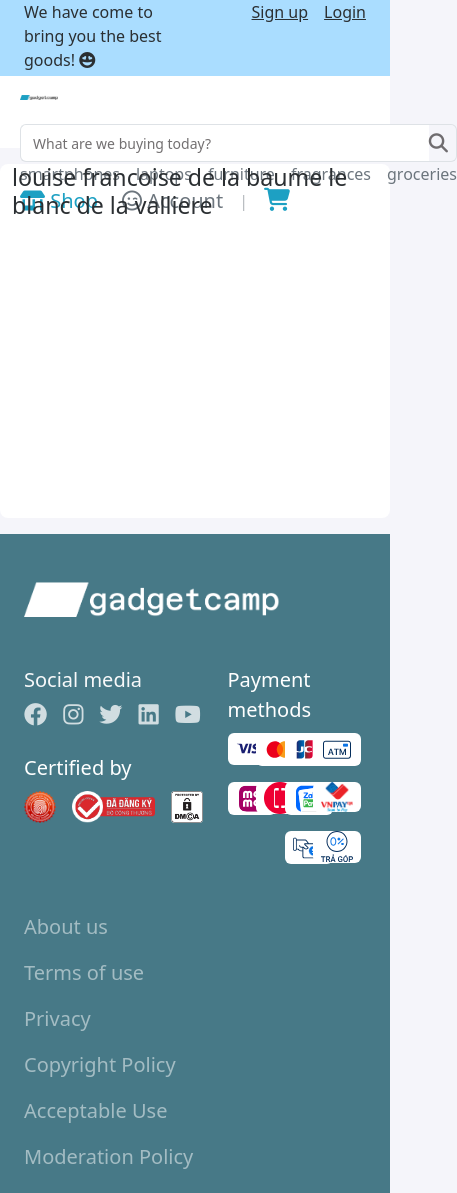
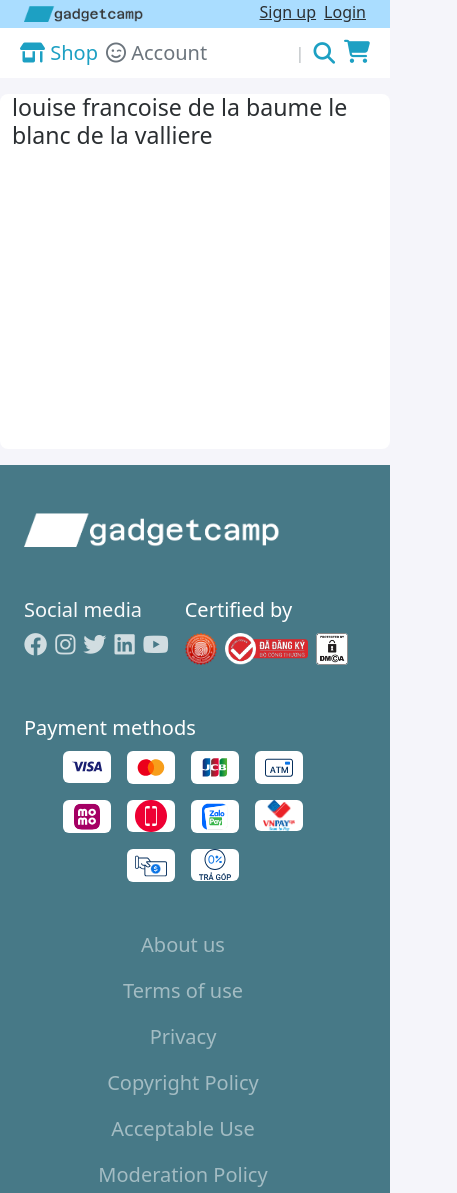
Before and after one commit to schmev91/gadgetcamp, a plain HTML site: page index.html in a window 390 px wide. Shown: the top 1193 px of the page, 457 px wide, since content can reach past the window. Drawn offline with Linux system fonts and the light colour scheme.

Commit message:
responsive header and footer

```diff
--- a/src/template/include/footer.html
+++ b/src/template/include/footer.html
@@ -4,39 +4,39 @@
             <img src="./src/img/gadgetcamp_white.png" style="max-width: 16rem;" alt="">
         </div>
         <div class="row mt-5 flex-column-reverse flex-lg-row row-gap-5">
-            <div class="footer-left row col-lg gap-5 ">
-                <div class="footer-item col col-lg-auto fs-5  d-flex flex-column gap-3 ">
-                    <a class="link-light text-white-50  text-decoration-none w-fit-content" href="#">About
+            <div class="footer-left row flex-column flex-sm-row col-lg gap-5 ">
+                <div class="footer-item col col-lg-auto text-center text-sm-start fs-5  d-flex flex-column gap-3 ">
+                    <a class="link-light text-white-50  text-decoration-none " href="#">About
                         us</a>
-                    <a class="link-light text-white-50  text-decoration-none w-fit-content" href="#">Terms of
+                    <a class="link-light text-white-50  text-decoration-none " href="#">Terms of
                         use</a>
-                    <a class="link-light text-white-50  text-decoration-none w-fit-content" href="#">Privacy</a>
-                    <a class="link-light text-white-50  text-decoration-none w-fit-content" href="#">Copyright
+                    <a class="link-light text-white-50  text-decoration-none " href="#">Privacy</a>
+                    <a class="link-light text-white-50  text-decoration-none " href="#">Copyright
                         Policy</a>
                     <a class="link-light text-white-50  text-decoration-none " href="#">Acceptable Use</a>
                     <a class="link-light text-white-50  text-decoration-none " href="#">Moderation
                         Policy</a>
                 </div>
                 <div
-                    class="footer-item col-auto col-sm col-lg-auto fs-5 align-items-end align-items-lg-start d-flex flex-column gap-3 ">
-                    <a class="link-light text-white-50  text-decoration-none w-fit-content" href="#">Gift
+                    class="footer-item col-auto col-sm col-lg-auto text-center text-sm-end fs-5 align-items-lg-start d-flex flex-column gap-3 ">
+                    <a class="link-light text-white-50  text-decoration-none" href="#">Gift
                         cards</a>
-                    <a class="link-light text-white-50  text-decoration-none w-fit-content" href="#">Gadgetcamp
+                    <a class="link-light text-white-50  text-decoration-none" href="#">Gadgetcamp
                         daily</a>
-                    <a class="link-light text-white-50  text-decoration-none w-fit-content" href="#">Contact/Help</a>
-                    <a class="link-light text-white-50  text-decoration-none w-fit-content" href="#">Gadgetcamp
+                    <a class="link-light text-white-50  text-decoration-none" href="#">Contact/Help</a>
+                    <a class="link-light text-white-50  text-decoration-none" href="#">Gadgetcamp
                         for
                         sellers</a>
                 </div>
 
 
             </div>
-            <div class="footer-right col-lg row justify-content-between   ">
+            <div class="footer-right col-lg row justify-content-center justify-content-sm-between   ">
                 <!-- SOCIAL MEDIA -->
-                <div class="footer-item col col-md-auto col-lg ">
-                    <div class="footer-social">
+                <div class="footer-item d-flex justify-content-between gap-3 d-sm-block col-12 col-sm col-lg ">
+                    <div class="footer-social flex-grow-1 ">
                         <p class="fw-medium text-light mb-2 fs-5 ">Social media</p>
-                        <div class="d-flex gap-3">
+                        <div class="d-flex gap-2 gap-sm-3">
                             <a href="#" class="text-white text-opacity-75">
                                 <i class="fs-3 fa-brands fa-facebook"></i>
                             </a>
@@ -54,9 +54,9 @@
                             </a>
                         </div>
                     </div>
-                    <div class="footer-legal mt-4">
+                    <div class="footer-legal flex-grow-1  mt-sm-4">
                         <p class="fw-medium mb-2 fs-5 ">Certified by</p>
-                        <div class="d-flex gap-3 ">
+                        <div class="d-flex gap-2 gap-sm-3 ">
                             <img style="height: 2rem;" src="./src/img/footer/bo-cong-thuong.png" alt="">
                             <img style="height: 2rem;" src="./src/img/footer/bo-cong-thuong-1.png" alt="">
                             <img class="bg-white rounded-1" style="height: 2rem;"
@@ -65,56 +65,56 @@
                     </div>
                 </div>
                 <!-- PAYMENT -->
-                <div class="footer-item col col-md-4 col-lg col-xl-5 ">
+                <div class="footer-item col-auto col-sm col-lg mt-5 mt-sm-0 ">
                     <div class="footer-social">
                         <p class="fw-medium mb-2 fs-5 ">Payment methods</p>
-                        <div class="row justify-content-end row-gap-3  m-0">
-                            <div class=" col-3 px-0 ">
+                        <div class="row justify-content-center  justify-content-sm-end row-cols-4 row-gap-3  m-0">
+                            <div class="col w-fit-content px-2">
                                 <img class="object-fit-contain bg-white rounded-2 px-2"
                                     style="max-width: 3rem;max-height: 2.5rem;" src="./src/img/footer/payment/visa.png"
                                     alt="">
                             </div>
-                            <div class=" col-3 px-0  ">
+                            <div class="col w-fit-content px-2 ">
                                 <img class="object-fit-contain bg-white rounded-2 px-2"
                                     style="max-width: 3rem;max-height: 2.5rem;"
                                     src="./src/img/footer/payment/master.png" alt="">
                             </div>
-                            <div class=" col-3 px-0  ">
+                            <div class="col w-fit-content px-2 ">
                                 <img class="object-fit-contain bg-white rounded-2 px-2"
                                     style="max-width: 3rem;max-height: 2.5rem;" src="./src/img/footer/payment/jcb.png"
                                     alt="">
                             </div>
-                            <div class=" col-3 px-0  ">
+                            <div class="col w-fit-content px-2 ">
                                 <img class="object-fit-contain bg-white rounded-2 px-2"
                                     style="max-width: 3rem;max-height: 2.5rem;" src="./src/img/footer/payment/atm.png"
                                     alt="">
                             </div>
-                            <div class=" col-3 px-0  ">
+                            <div class="col w-fit-content px-2 ">
                                 <img class="object-fit-contain bg-white rounded-2 px-2"
                                     style="max-width: 3rem;max-height: 2.5rem;" src="./src/img/footer/payment/momo.png"
                                     alt="">
                             </div>
-                            <div class=" col-3 px-0  ">
+                            <div class="col w-fit-content px-2 ">
                                 <img class="object-fit-contain bg-white rounded-2 px-2"
                                     style="max-width: 3rem;max-height: 2.5rem;"
                                     src="./src/img/footer/payment/viettel.png" alt="">
                             </div>
-                            <div class=" col-3 px-0  ">
+                            <div class="col w-fit-content px-2 ">
                                 <img class="object-fit-contain bg-white rounded-2 px-2"
                                     style="max-width: 3rem;max-height: 2.5rem;"
                                     src="./src/img/footer/payment/zalopay.png" alt="">
                             </div>
-                            <div class=" col-3 px-0  ">
+                            <div class="col w-fit-content px-2 ">
                                 <img class="object-fit-contain bg-white rounded-2 px-2"
                                     style="max-width: 3rem;max-height: 2.5rem;" src="./src/img/footer/payment/vnpay.png"
                                     alt="">
                             </div>
-                            <div class=" col-3 px-0  ">
+                            <div class="col w-fit-content px-2 ">
                                 <img class="object-fit-contain bg-white rounded-2 px-2"
                                     style="max-width: 3rem;max-height: 2.5rem;"
                                     src="./src/img/footer/payment/direct.png" alt="">
                             </div>
-                            <div class=" col-3 px-0  ">
+                            <div class="col w-fit-content px-2 ">
                                 <img class="object-fit-contain bg-white rounded-2 px-2"
                                     style="max-width: 3rem;max-height: 2.5rem;"
                                     src="./src/img/footer/payment/partial.png" alt="">
--- a/src/template/include/header.html
+++ b/src/template/include/header.html
@@ -1,26 +1,32 @@
 <div id="top-bar" class="container-fluid  bg-sub pb-1 ">
     <div class="container text-secondary-emphasis  d-flex ">
-        <div id="top-bar-greet" class="col top-bar-left">We have come to bring you the best goods! <i
-                class="fa-solid fa-face-grin-hearts"></i>
+        <div id="top-bar-greet" class="d-none d-sm-block col-sm-auto top-bar-left">We have come to bring you the best
+            goods! <i class="fa-solid fa-face-grin-hearts"></i>
         </div>
-        <div id="top-bar-account" class=" col  d-flex justify-content-end gap-3">
+        <!-- top-bar-logo -->
+        <div class="col d-sm-none">
+            <a href="#">
+                <img class="img-fluid" style="height: 1rem;" src="./src/img/gadgetcamp-logo.png" alt="">
+            </a>
+        </div>
+        <div id="top-bar-account" class=" col  d-flex justify-content-end gap-2 gap-md-3">
             <a class="text-secondary-emphasis" href="">Sign
                 up</a>
             <a class="text-secondary-emphasis" href="">Login</a>
         </div>
     </div>
 </div>
-<header class="container-fluid bg-white p-2 ">
+<header class="container-fluid bg-white p-2 position-relative ">
     <div id="header" class="container">
-        <div class="row align-items-center">
-            <!-- LOGO -->
-            <div class="header-logo col-2">
-                <a href="">
+        <div class="row align-items-center justify-content-between">
+            <!-- LOGO xs hidden-->
+            <div class="header-logo d-none d-sm-block  col-4 col-lg-2 h-fit-content">
+                <a href="#">
                     <img class="img-fluid" src="./src/img/gadgetcamp-logo.png" alt="">
                 </a>
             </div>
             <!-- SEARCH -->
-            <div class="col d-flex ">
+            <div class="col-auto col-lg d-none  d-lg-flex ">
                 <div class="flex-grow-1 ">
                     <form class="search d-flex ">
                         <input class="form-control border  rounded-end-0 border-end-0   "
@@ -30,7 +36,7 @@
                         </button>
 
                     </form>
-                    <div class="sub-categories d-flex gap-3">
+                    <div class="sub-categories d-none d-lg-flex gap-3">
                         <a class="link-secondary hover-underline text-decoration-none " href="">smartphones</a>
                         <a class="link-secondary hover-underline text-decoration-none " href="">laptops</a>
                         <a class="link-secondary hover-underline text-decoration-none " href="">furniture</a>
@@ -39,9 +45,11 @@
                     </div>
                 </div>
             </div>
-            <!-- SEARCH -->
-            <div class="header-right col-auto  d-flex gap-3 justify-content-end align-items-center h-fit-content">
-                <div class="d-flex gap-4 align-items-center">
+
+            <!-- HEADER-BTNS -->
+            <div
+                class="header-right col col-sm-auto gap-2 gap-md-3 d-flex justify-content-sm-end align-items-center h-fit-content">
+                <div class="d-flex flex-grow-1 gap-2 gap-md-4 align-items-center">
                     <a class="text-accent fs-5 link-underline text-decoration-none" href=""><i
                             class="fa-solid fa-shop"></i>
                         Shop</a>
@@ -49,10 +57,28 @@
                             class=" fa-regular fa-face-smile-wink"></i> Account</a>
                 </div>
                 <span class="fw-medium  text-secondary opacity-50  h-fit-content">|</span>
+                <div class="responsive-search d-block d-lg-none">
+                    <button type="button" class="text-accent btn p-0 fs-4" data-bs-toggle="modal"
+                        data-bs-target="#exampleModal">
+                        <i class="fa-solid fa-magnifying-glass"></i>
+                    </button>
+                </div>
                 <div class="header-cart">
-                    <a href=""><i class="fs-3 text-accent fa-solid fa-cart-shopping"></i></a>
+                    <a href="#"><i class="fs-3 text-accent fa-solid fa-cart-shopping"></i></a>
                 </div>
+            </div>
+
+        </div>
+    </div>
+</header>
+
+<!-- Modal -->
+<div class="modal fade" id="exampleModal" tabindex="-1" aria-labelledby="exampleModalLabel" aria-hidden="true">
+    <div class="modal-dialog">
+        <div class="modal-content">
+            <div class="modal-body">
+                <input type="text" class="form-control" placeholder="What are we buying today?">
             </div>
         </div>
     </div>
-</header>
+</div>
```
